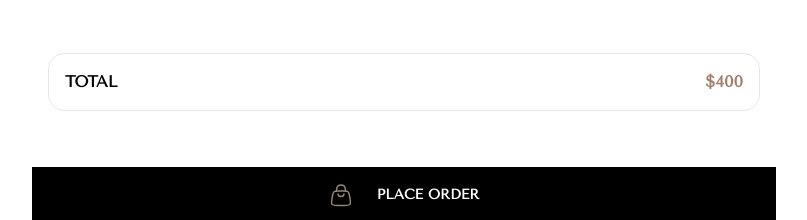
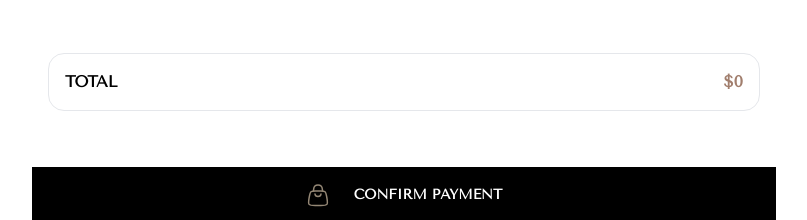
Before and after one commit to froschi95/timbu-shop-client, a Next.js app: page /checkout in a window 1280 px wide. Shown: the part 1000-1220 px from the top of the page, without its empty margins (236-1043 px from the left). Built offline with nearby package versions, Linux system fonts and the light colour scheme.

Commit message:
complete checkout

```diff
--- a/app/checkout/page.js
+++ b/app/checkout/page.js
@@ -1,13 +1,29 @@
-import React from "react";
+"use client";
+import React, { useState } from "react";
+import Link from "next/link";
 import AddressCard from "../components/AddressCard";
 import Image from "next/image";
 import Line from "/public/Line 29.svg";
+import Bag from "/public/bag.svg";
 import DeliveryDateCard from "../components/DeliveryDateCard";
 import BuyNow from "../components/BuyNow.jsx";
 import PaymentOptCard from "../components/PaymentOptCard";
 import SavedOptionsCard from "../components/SavedOptionsCard";
+import { useCart } from "../context/CartContext";
+import Success from "/public/Success.svg";
+import Modal from "../components/Modal";
 
 const CheckoutPage = () => {
+  const [isModalOpen, setIsModalOpen] = useState(false);
+  const { cart, totalCostOfAllItems } = useCart();
+
+  const handleOpenModal = () => {
+    setIsModalOpen(true);
+  };
+
+  const handleCloseModal = () => {
+    setIsModalOpen(false);
+  };
   return (
     <section className="mx-auto px-6 lg:px-28 xl:px-40 max-w-[66.5rem]">
       <div className="p-4 w-full min-h-screen ">
@@ -23,10 +39,36 @@ const CheckoutPage = () => {
         </div>
         <div className="flex mt-20 p-4 justify-between items-center border rounded-2xl text-base font-bold">
           <h1 className="">TOTAL</h1>
-          <p className=" text-[#A17E6D]">$400</p>
+          <p className=" text-[#A17E6D]">${totalCostOfAllItems}</p>
         </div>
       </div>
-      <BuyNow text={"place order"} hRef={"/paymentopts"} />
+      <div
+        onClick={handleOpenModal}
+        className="cursor-pointer mt-10 h-14 bg-black flex gap-6 justify-center items-center hover:scale-105 hover:transition-all"
+      >
+        <Image src={Bag} alt="cart" />
+        <p className="text-sm font-bold text-white uppercase">
+          confirm payment
+        </p>
+      </div>
+      <Modal isOpen={isModalOpen} onClose={handleCloseModal}>
+        <div className="mx-auto py-4">
+          <div className="flex flex-col items-center gap-5 text-lg">
+            <h1 className="text-xl font-bold text-center uppercase">
+              Payment Successful
+            </h1>
+            <Image src={Success} alt="success" />
+            <h3>Your payment was success</h3>
+            <p className="text-sm">Payment ID 15263541</p>
+            <Image src={Line} alt="line" />
+
+            <h2 className="cursor-pointer text-[#FF5E00]">Download Receipt</h2>
+            <Link className="border px-4 py-3" href={"/"}>
+              BACK TO HOME
+            </Link>
+          </div>
+        </div>
+      </Modal>
     </section>
   );
 };
--- /dev/null
+++ b/app/components/Modal.jsx
@@ -0,0 +1,21 @@
+import React from "react";
+import Image from "next/image";
+import Close from "/public/Close.svg";
+
+const Modal = ({ isOpen, onClose, children }) => {
+  if (!isOpen) return null;
+
+  return (
+    <div className="fixed inset-0 flex items-center justify-center z-50">
+      <div className="absolute inset-0 bg-black opacity-50"></div>
+      <div className="bg-white p-4 rounded-lg shadow-lg z-10 relative">
+        <button onClick={onClose} className="absolute top-0 right-0 m-2">
+          <Image src={Close} alt="close" />
+        </button>
+        {children}
+      </div>
+    </div>
+  );
+};
+
+export default Modal;
```
Also changed, not shown: public/Success.svg (added).
